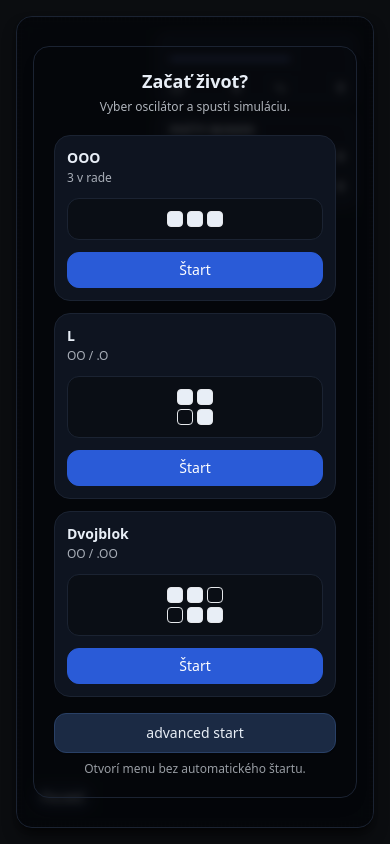
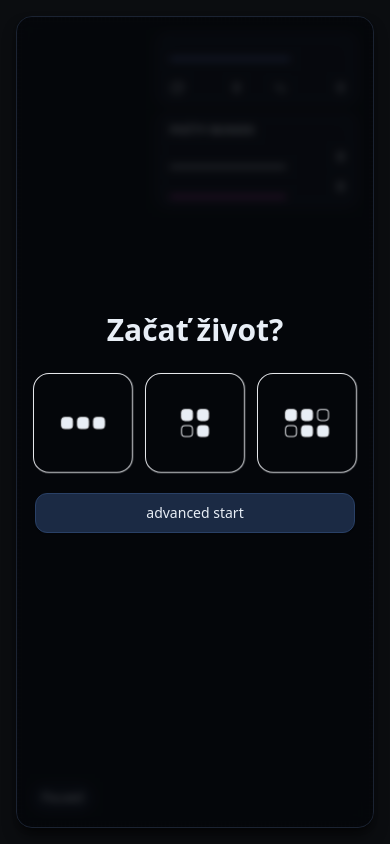
Before and after one commit to igisho/GameOfLife, a React (Vite) app: page / in a window 390 px wide. Built offline with nearby package versions, Linux system fonts and the light colour scheme.

Commit message:
Refine `StartOverlay` component with animation effects, responsive design improvements, and simplified layout styling.

```diff
--- a/src/components/StartOverlay.tsx
+++ b/src/components/StartOverlay.tsx
@@ -15,18 +15,12 @@ function patternSize(pattern: string[]) {
   return { width, height };
 }
 
-function PatternPreview({ pattern, cellClassName }: { pattern: string[]; cellClassName?: string }) {
+function PatternPreview({ pattern }: { pattern: string[] }) {
   const { width, height } = patternSize(pattern);
 
   return (
-    <div
-      className="grid place-items-center rounded-xl border border-[var(--panel-border)] bg-[var(--canvas)] p-3"
-      aria-hidden="true"
-    >
-      <div
-        className="grid gap-1"
-        style={{ gridTemplateColumns: `repeat(${Math.max(1, width)}, minmax(0, 1fr))` }}
-      >
+    <div className="grid place-items-center" aria-hidden="true">
+      <div className="grid gap-1" style={{ gridTemplateColumns: `repeat(${Math.max(1, width)}, minmax(0, 1fr))` }}>
         {Array.from({ length: width * height }, (_, idx) => {
           const r = Math.floor(idx / Math.max(1, width));
           const c = idx % Math.max(1, width);
@@ -36,9 +30,8 @@ function PatternPreview({ pattern, cellClassName }: { pattern: string[]; cellCla
             <div
               key={`${r}:${c}`}
               className={cn(
-                'h-4 w-4 rounded-[4px] border border-[color-mix(in srgb, var(--grid) 55%, transparent)]',
-                on ? 'bg-[var(--cell)]' : 'bg-[color-mix(in srgb, var(--canvas) 70%, transparent)]',
-                cellClassName
+                'h-3 w-3 rounded-[4px] border border-[color-mix(in srgb, var(--grid) 55%, transparent)] sm:h-4 sm:w-4 md:h-5 md:w-5',
+                on ? 'bg-[var(--cell)]' : 'bg-[color-mix(in srgb, var(--canvas) 70%, transparent)]'
               )}
             />
           );
@@ -59,52 +52,40 @@ export default function StartOverlay({ open, options, onSelect, onAdvancedStart
   if (!open) return null;
 
   return (
-    <div className="absolute inset-0 z-50 flex items-center justify-center p-4">
+    <div className="absolute inset-0 z-50 grid place-items-center p-4">
       <div className="absolute inset-0 bg-black/60 backdrop-blur-sm" aria-hidden="true" />
 
-      <div className="relative w-full max-w-[720px] rounded-2xl border border-[var(--panel-border)] bg-[color-mix(in srgb, var(--panel) 92%, transparent)] p-5 shadow-lg">
+      <div className="relative w-full max-w-[820px]">
         <div className="text-center">
-          <div className="text-lg font-semibold">Začať život?</div>
-          <div className="mt-1 text-xs opacity-75">Vyber oscilátor a spusti simuláciu.</div>
+          <div className="text-3xl font-semibold leading-tight sm:text-4xl">Začať život?</div>
         </div>
 
-        <div className="mt-5 grid gap-3 md:grid-cols-3">
+        <div className="mt-6 grid grid-cols-3 justify-items-center gap-3 sm:gap-4">
           {options.map((opt) => (
             <button
               key={opt.id}
               type="button"
               onClick={() => onSelect(opt.id)}
               className={cn(
-                'group w-full overflow-hidden rounded-2xl border border-[var(--panel-border)] bg-[var(--field)] p-3 text-left transition',
-                'hover:bg-[color-mix(in srgb, var(--field) 70%, var(--control))]',
+                'start-breath group grid aspect-square w-full max-w-[140px] place-items-center overflow-hidden rounded-2xl',
+                'border border-[color-mix(in srgb, var(--panel-border) 75%, transparent)]',
+                'bg-[color-mix(in srgb, var(--canvas) 88%, transparent)] transition',
+                'hover:scale-[1.03] hover:bg-[color-mix(in srgb, var(--canvas) 70%, var(--control))]',
                 'focus:outline-none focus:ring-2 focus:ring-[var(--primary)]'
               )}
               aria-label={`Začať: ${opt.title}`}
             >
-              <div className="text-sm font-semibold">{opt.title}</div>
-              {opt.subtitle ? <div className="mt-0.5 text-xs opacity-70">{opt.subtitle}</div> : null}
-              <div className="mt-3">
+              <div className="p-3 sm:p-4">
                 <PatternPreview pattern={opt.pattern} />
-              </div>
-              <div
-                className={cn(
-                  'mt-3 inline-flex h-9 w-full items-center justify-center rounded-xl border border-[var(--primary)]',
-                  'bg-[var(--primary)] text-sm font-medium text-[var(--on-primary)]',
-                  'transition group-hover:bg-[var(--primary-hover)]'
-                )}
-                aria-hidden="true"
-              >
-                Štart
               </div>
             </button>
           ))}
         </div>
 
-        <div className="mt-4 flex flex-col items-center gap-2">
+        <div className="mt-5 flex flex-col items-center gap-2">
           <Button className="h-10 w-full max-w-[320px]" onClick={onAdvancedStart}>
             advanced start
           </Button>
-          <div className="text-xs opacity-65">Otvorí menu bez automatického štartu.</div>
         </div>
       </div>
     </div>
--- a/src/index.css
+++ b/src/index.css
@@ -57,3 +57,26 @@ canvas {
 ::selection {
   background: color-mix(in srgb, var(--primary) 35%, transparent);
 }
+
+@keyframes start-breath {
+  0%,
+  100% {
+    transform: scale(1);
+    box-shadow: 0 0 0 0 color-mix(in srgb, var(--primary) 14%, transparent);
+  }
+  50% {
+    transform: scale(1.02);
+    box-shadow: 0 0 0 10px transparent;
+  }
+}
+
+.start-breath {
+  animation: start-breath 2.8s ease-in-out infinite;
+  will-change: transform;
+}
+
+@media (prefers-reduced-motion: reduce) {
+  .start-breath {
+    animation: none;
+  }
+}
```
